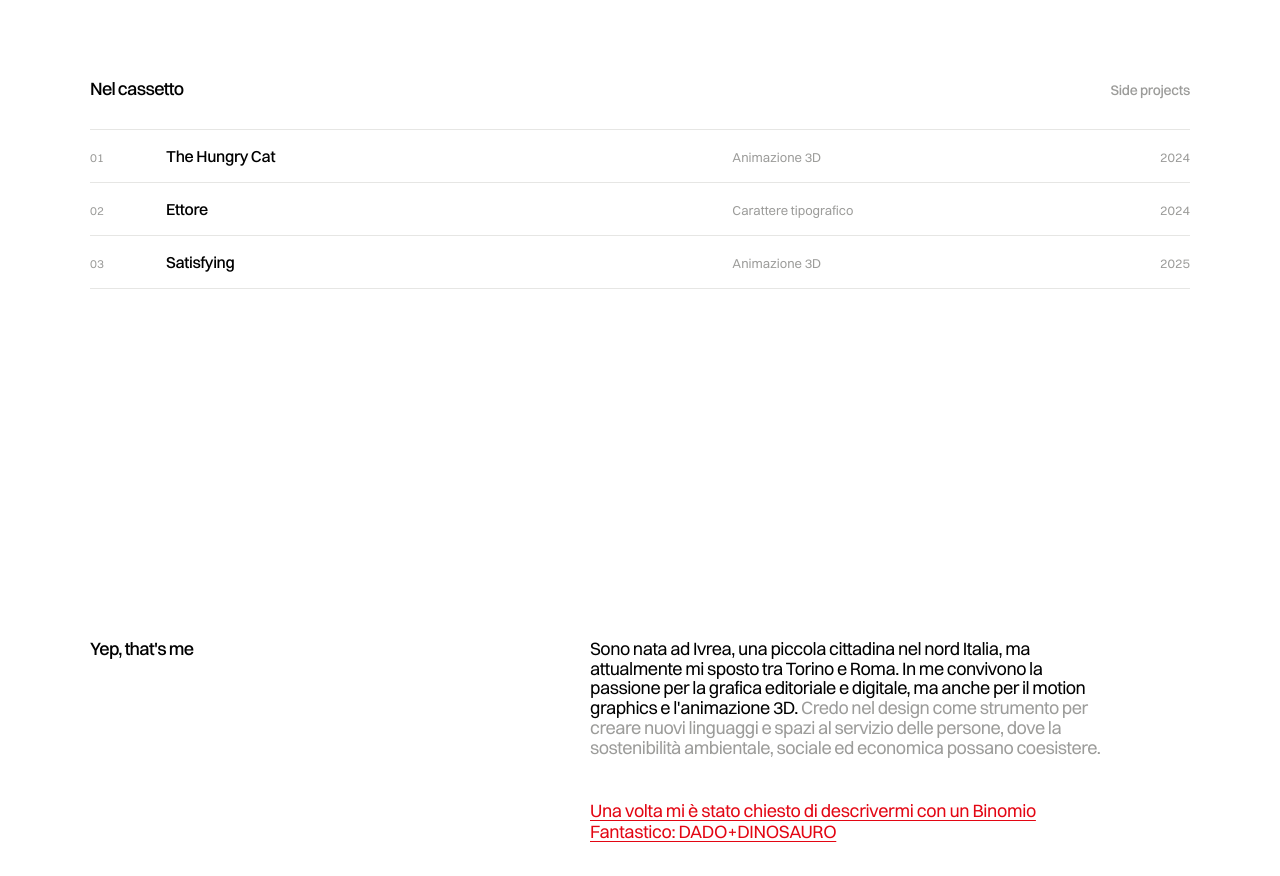
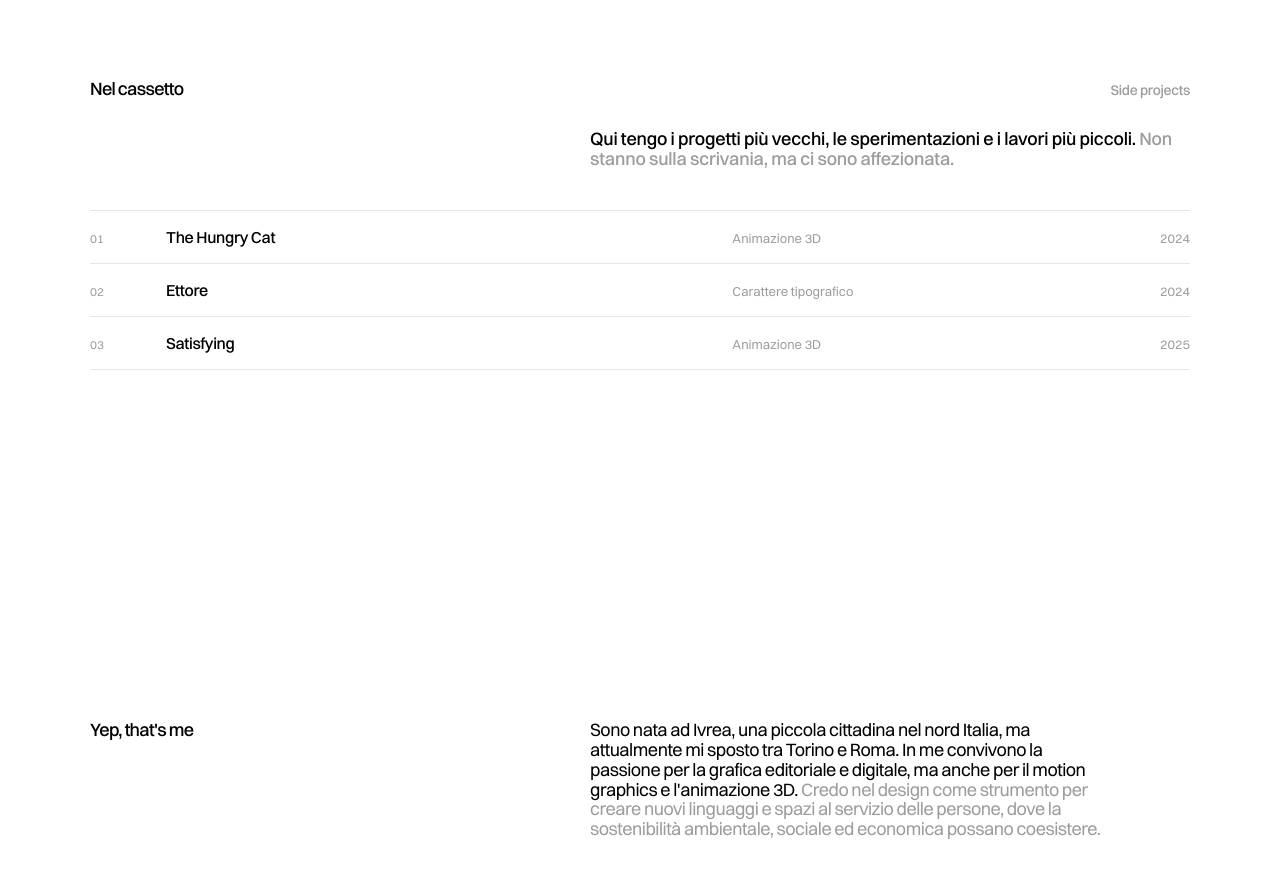
Before and after one commit to sarabellini99/SaraBellini, a plain HTML site: page index.html in a window 1280 px wide. Shown: the part 1600-2476 px from the top of the page. Drawn offline with Linux system fonts and the light colour scheme.

Commit message:
Cassetto: testo introduttivo a destra su desktop, nuovo testo del gatto
Co-Authored-By: Claude Opus 5.5 <noreply@anthropic.com>
Claude-Session: https://claude.ai/code/session_01F8HjMpXppBL3SyZLRo98FG

```diff
--- a/index.html
+++ b/index.html
@@ -152,6 +152,7 @@
       <h1 id="drawer-title">Nel cassetto</h1>
       <span class="drawer-note">Side projects</span>
     </div>
+    <p class="drawer-intro">Qui tengo i progetti più vecchi, le sperimentazioni e i lavori più piccoli. <span class="dim-text">Non stanno sulla scrivania, ma ci sono affezionata.</span></p>
     <ol class="drawer-list">
       <li class="drawer-item">
         <button type="button" class="drawer-open" aria-haspopup="dialog" aria-controls="drawer-panel">
@@ -161,7 +162,7 @@
           <span class="drawer-year">2024</span>
         </button>
         <div class="drawer-data" hidden>
-          <p class="drawer-text">Un video ironico sul paradosso del gatto imburrato: se una fetta di pane cade sempre dal lato imburrato e un gatto cade sempre in piedi, legandoli insieme nessuno dei due toccherà mai terra. Realizzato interamente in 3D con Blender.</p>
+          <p class="drawer-text">Un video ironico sul paradosso del gatto imburrato: se una fetta di pane cade sempre dal lato imburrato e un gatto cade sempre in piedi, allora cosa accade se si pone una fetta di pane imburrato sulla schiena di un gatto? Si avrà un moto perpetuo. Il progetto è stato realizzato interamente in 3D, attraverso l’utilizzo di Blender.</p>
           <div class="drawer-images"><div class="drawer-img drawer-film" data-ratio="16/9" data-poster="images/Gatto/poster_video.jpg"><video src="images/Gatto/Video_the hungry cat.mp4" poster="images/Gatto/poster_video.jpg" playsinline preload="none"></video><button type="button" class="play-button drawer-play">PLAY</button></div><div class="drawer-img" data-ratio="16/9"><video src="images/Gatto/Gatto.mp4" muted loop playsinline preload="metadata"></video></div><div class="drawer-img" data-ratio="16/9"><video src="images/Gatto/TOASTED.mp4" muted loop playsinline preload="metadata"></video></div><div class="drawer-img" data-ratio="16/9"><video src="images/Gatto/VOLAA.mp4" muted loop playsinline preload="metadata"></video></div><div class="drawer-img" data-ratio="16/9"><video src="images/Gatto/volo nel cielo.mp4" muted loop playsinline preload="metadata"></video></div><div class="drawer-img" data-ratio="16/9"><img src="images/Gatto/illustrazione.jpg?v=2" alt="Illustrazione del gatto di The Hungry Cat" loading="lazy"></div></div>
         </div>
       </li>
@@ -297,7 +298,7 @@
 
 
 
-  <script src="script.js?v=41"></script>
+  <script src="script.js?v=42"></script>
 
 
 
--- a/script.js
+++ b/script.js
@@ -786,3 +786,25 @@ if (lettereImg) {
   window.addEventListener("resize", align);
   if (document.fonts && document.fonts.ready) document.fonts.ready.then(align);
 })();
+
+// =========================
+// Cassetto: il testo introduttivo parte dalla colonna dei testi dell'About (da 992 px)
+// =========================
+(function () {
+  const intro = document.querySelector("#cassetto .drawer-intro");
+  const col = document.querySelector("#me .spiegazione");
+  if (!intro || !col) return;
+  const mq = window.matchMedia("(min-width: 992px)");
+  const align = () => {
+    intro.style.marginLeft = "";
+    intro.style.maxWidth = "";
+    if (!mq.matches) return;
+    const c = col.getBoundingClientRect();
+    const i = intro.getBoundingClientRect();
+    intro.style.marginLeft = Math.round(c.left - i.left) + "px";
+    intro.style.maxWidth = Math.round(c.width) + "px";
+  };
+  align();
+  window.addEventListener("resize", align);
+  if (document.fonts && document.fonts.ready) document.fonts.ready.then(align);
+})();
```
Also changed, not shown: progetti/Amorfosi.html (+1 -1 lines), progetti/Eco.html (+1 -1 lines), progetti/Intrecci.html (+1 -1 lines), progetti/Plastiz.html (+1 -1 lines), progetti/Plurale.html (+1 -1 lines), progetti/Realista.html (+1 -1 lines), progetti/The-hungry-cat.html (+1 -1 lines), progetti/Urania.html (+1 -1 lines).
